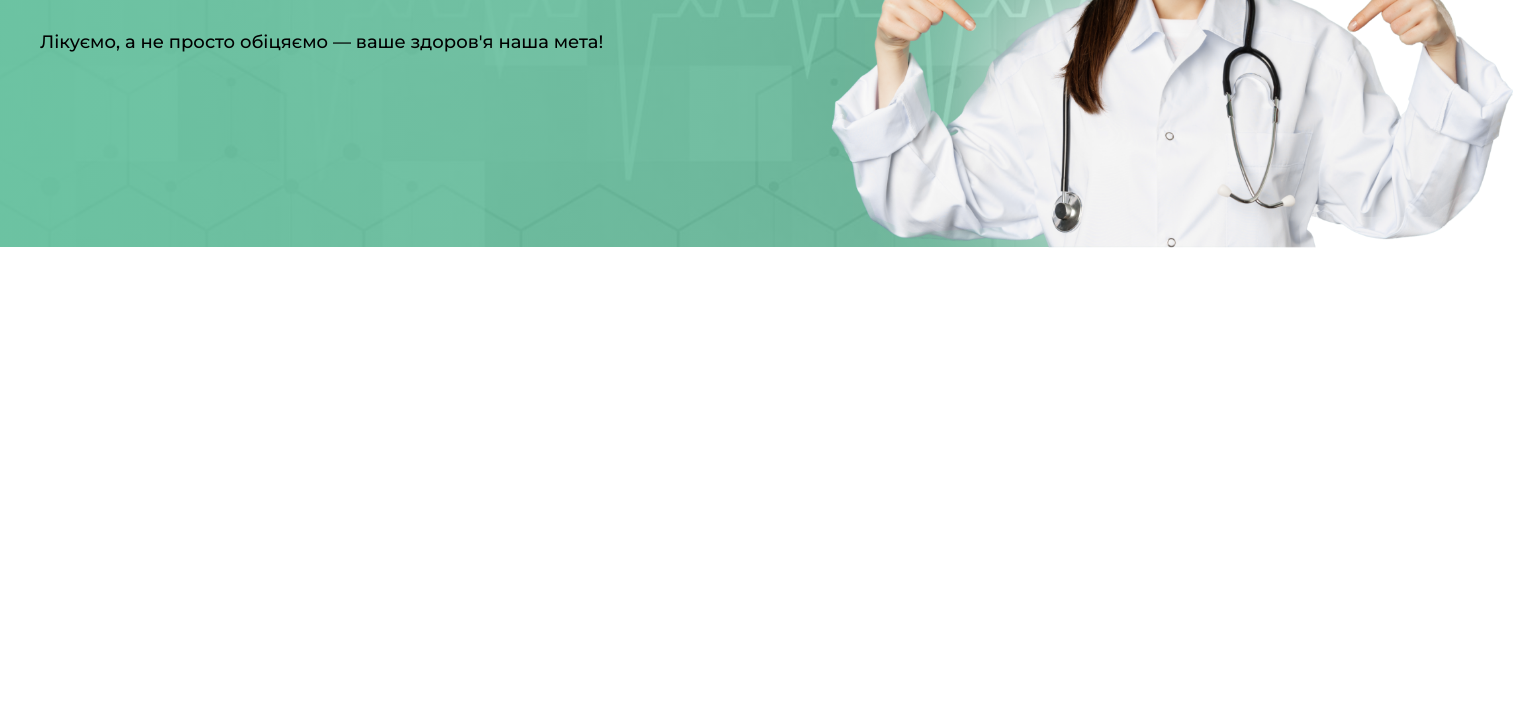
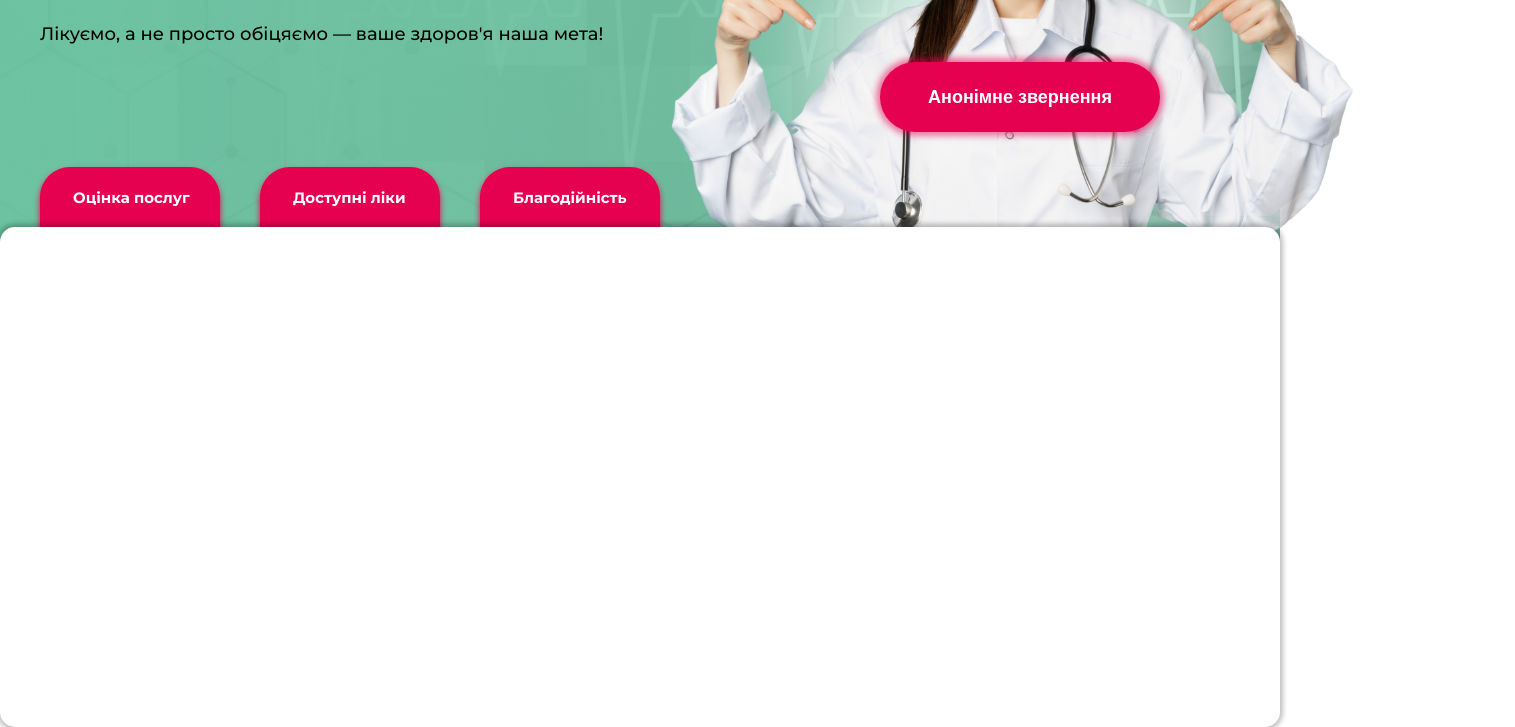
Before and after one commit to ievgen275/Hospital_project, a plain HTML site: page index.html in a window 1280 px wide. Shown: the part 303-1030 px from the top of the page, 1515 px wide, since content can reach past the window. Before the commit the page ends 800 px from the top, so only its background shows below. Drawn offline with Linux system fonts and the light colour scheme.

Commit message:
add buttons

```diff
--- a/assets/css/style.css
+++ b/assets/css/style.css
@@ -84,22 +84,28 @@ body {
 
 /* Intro */
 .background {
+   display: flex;
    position: absolute;
    top: 0;
    left: 0;
+
    width: 100%;
    height: 550px;
    background: linear-gradient(98deg, rgba(77, 186, 145, 0.80) 1.69%, #4caf8aa8 100%);
+
    object-fit: cover;
    z-index: -1;
 }
 
 .background_img {
+   display: flex;
    position: absolute;
    top: 0;
    left: 0;
+
    width: 100%;
    height: 550px;;
+
    object-fit: cover;
    z-index: -2;
 }
@@ -123,21 +129,127 @@ body {
 }
 
 .doctor_picg {
+   display: flex;
    width: auto;
    height: 470px;
    flex-shrink: 0;
-   margin-top: 21px;
-   margin-left: 830px;
+
+   margin-top: -355px;
+   margin-left: 630px;
 }
 
 .ellipse-container {
+   display: flex;
    position: absolute;
+   margin-top: -306px;
+   margin-left: 800px;
+   z-index: -1;
+
    width: 350px;
    height: 240px;
    background-color: #fff;
-   margin-top: -270px;
-   margin-left: 1010px;
-   z-index: -1;
    fill: #FFF;
    filter: blur(75px);
  }
+
+ .button_anonim {
+   position: relative;
+   margin-left: 840px;
+
+   width: 280px;
+   height: 70px;
+   flex-shrink: 0;
+
+   border-radius: 40px;
+   background: #E50050;
+   box-shadow: 0px 0px 6px 4px rgba(229, 0, 80, 0.52);
+   border: 0;
+
+   color:#fff;
+   font-size: 18px;
+   font-style: normal;
+   font-weight: 700;
+   line-height: normal;
+ }
+
+/* Flyer */
+.flyer_1 {
+   position: absolute;
+   margin-top: -80px;
+
+   padding-left: 33px;
+   padding-top: 6px;
+
+   width: 180px;
+   height: 100px;
+   flex-shrink: 0;
+
+   border-radius: 30px;
+   background: #E50050;
+   box-shadow: 0px 4px 6px 0px #E50050;
+
+   color: #FFF;
+   font-size: 15px;
+   font-style: normal;
+   font-weight: 700;
+   line-height: normal;
+}
+
+.flyer_2 {
+   position: absolute;
+   margin-top: -80px;
+   margin-left: 220px;
+
+   padding-left: 33px;
+   padding-top: 6px;
+
+   width: 180px;
+   height: 100px;
+   flex-shrink: 0;
+
+   border-radius: 30px;
+   background: #E50050;
+   box-shadow: 0px 4px 6px 0px #E50050;
+
+   color: #FFF;
+   font-size: 15px;
+   font-style: normal;
+   font-weight: 700;
+   line-height: normal;
+}
+
+.flyer_3 {
+   position: absolute;
+   margin-top: -80px;
+   margin-left: 440px;
+
+   padding-left: 33px;
+   padding-top: 6px;
+
+   width: 180px;
+   height: 100px;
+   flex-shrink: 0;
+
+   border-radius: 30px;
+   background: #E50050;
+   box-shadow: 0px 4px 6px 0px #E50050;
+
+   color: #FFF;
+   font-size: 15px;
+   font-style: normal;
+   font-weight: 700;
+   line-height: normal;
+}
+
+/* News */
+.section_news {
+   width: 100%;
+   height: 500px;
+   flex-shrink: 0;
+
+   border-radius: 15px;
+   background: #FFF;
+   box-shadow: 0px 0px 5px 3px rgba(0, 0, 0, 0.25);
+
+   margin-top: 470px;
+}
--- a/index.html
+++ b/index.html
@@ -15,7 +15,7 @@
    <header class="header">
       <div class="container">
          <div class="header_inner">
-            <a href="#"><img src="/assets/img/logo.svg" class="logo"></a>
+            <a href="#"><img src="/assets/img/logo.svg" alt="" class="logo"></a>
             <nav class="nav">
                <a class="nav_link" href="#">Платні послуги</a>
                <a class="nav_link" href="#">Лікарі</a>
@@ -31,14 +31,38 @@
    <section>
       <div class="background">
          <div class="container">
-               <p class="title">Лікарня інтенсивного лікування</p>
-               <p class="subtitle">Лікуємо, а не просто обіцяємо — ваше здоров'я наша мета!</p>
+               <h1 class="title">Лікарня інтенсивного лікування</h1>
+               <h3 class="subtitle">Лікуємо, а не просто обіцяємо — ваше здоров'я наша мета!</h3>
+               <a href="#">
+                  <button class="button_anonim">Анонімне звернення</button>
+               </a>
+               <img src="/assets/img/smiling-doctor.png" alt="" class="doctor_picg">
+               <div class="ellipse-container"></div>
+               <a href="#">
+                  <div class="flyer_1">
+                     <p>Оцінка послуг</p>
+                  </div>
+               </a>
+
+               <a href="#">
+                  <div class="flyer_2">
+                     <p>Доступні ліки</p>
+                  </div>
+               </a>
+
+               <a href="#">
+                  <div class="flyer_3">
+                     <p>Благодійність</p>
+                  </div>
+               </a>
          </div>
       </div>
       <img src="/assets/img/bg.jpg" alt="" class="background_img">
-      <img src="/assets/img/smiling-doctor.png" alt="" class="doctor_picg">
-      <div class="ellipse-container"></div>
    </section>
 
+   <!-- News -->
+   <section class="section_news">
+
+   </section>
 </body>
 </html>
```
Also changed, not shown: assets/img/4d2c6107cd79_0.png (added), assets/img/astma2020.jpg (added), assets/img/pngtree-heart-pulse-logo-template-vector-symbol-nature-png-image_5232389.png (added).
